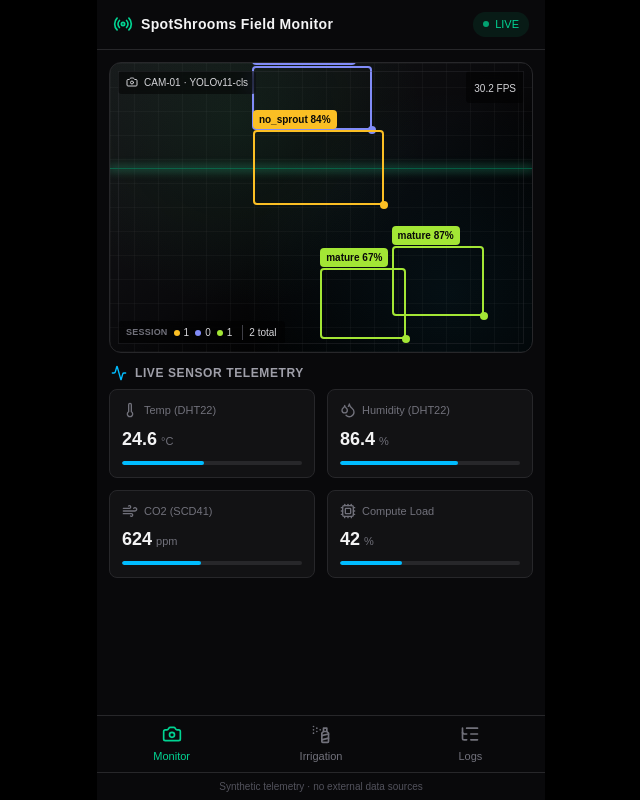
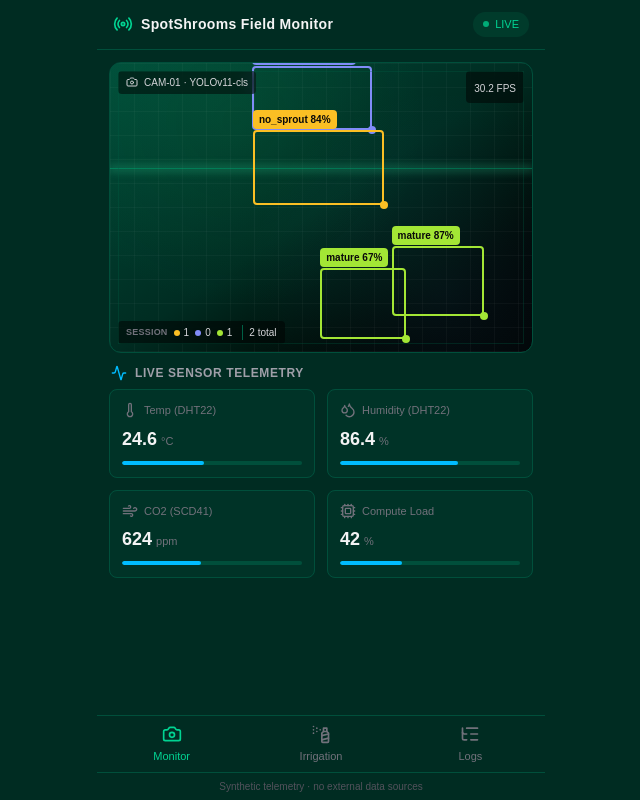
Before and after one commit to JordanW07z/IIICe-SP, a Next.js app in the folder web/: page / in a window 1280 px wide. Shown: the whole page, without its empty margins (319-959 px from the left). Built offline with nearby package versions, Linux system fonts and the light colour scheme.

Commit message:
Switch theme from black to dark green
Replaces zinc-based surfaces, borders, and backgrounds with an
emerald palette throughout, keeping accent colors (violet for
irrigation, sky for sensors) for contrast.

```diff
--- a/web/src/app/globals.css
+++ b/web/src/app/globals.css
@@ -1,7 +1,7 @@
 @import "tailwindcss";
 
 :root {
-  --background: #000000;
+  --background: #022c22;
   --foreground: #ededed;
 }
 
--- a/web/src/app/page.tsx
+++ b/web/src/app/page.tsx
@@ -435,9 +435,9 @@ export default function Home() {
   })();
 
   return (
-    <div className="h-dvh w-full bg-black text-zinc-100">
-      <div className="mx-auto flex h-dvh w-full max-w-md flex-col bg-zinc-950">
-        <header className="flex shrink-0 items-center justify-between border-b border-zinc-800 px-4 py-3">
+    <div className="h-dvh w-full bg-emerald-950 text-zinc-100">
+      <div className="mx-auto flex h-dvh w-full max-w-md flex-col bg-emerald-950">
+        <header className="flex shrink-0 items-center justify-between border-b border-emerald-900 px-4 py-3">
           <div className="flex items-center gap-2">
             <Radio className="h-5 w-5 text-emerald-400" />
             <h1 className="text-sm font-semibold tracking-wide text-zinc-100">
@@ -456,7 +456,7 @@ export default function Home() {
           {activeTab === "monitor" && (
             <>
               {/* Camera feed */}
-              <section className="relative aspect-[16/11] w-full shrink-0 overflow-hidden rounded-xl border border-zinc-800 bg-gradient-to-br from-zinc-900 via-zinc-950 to-black">
+              <section className="relative aspect-[16/11] w-full shrink-0 overflow-hidden rounded-xl border border-emerald-900 bg-gradient-to-br from-emerald-900 via-emerald-950 to-black">
                 {/* faux video texture */}
                 <div className="absolute inset-0 bg-[radial-gradient(circle_at_30%_20%,rgba(34,197,94,0.08),transparent_50%),radial-gradient(circle_at_80%_80%,rgba(56,189,248,0.08),transparent_50%)]" />
                 <div className="absolute inset-0 bg-[linear-gradient(rgba(255,255,255,0.03)_1px,transparent_1px),linear-gradient(90deg,rgba(255,255,255,0.03)_1px,transparent_1px)] bg-[size:24px_24px]" />
@@ -528,14 +528,14 @@ export default function Home() {
                       {sessionCounts[def.label] ?? 0}
                     </span>
                   ))}
-                  <span className="ml-1 border-l border-zinc-700 pl-1.5 text-[10px] font-medium text-zinc-300">
+                  <span className="ml-1 border-l border-emerald-800 pl-1.5 text-[10px] font-medium text-zinc-300">
                     {Object.values(sessionCounts).reduce((a, b) => a + b, 0)}{" "}
                     total
                   </span>
                 </div>
 
                 {/* corner reticles */}
-                <div className="pointer-events-none absolute inset-2 border border-zinc-700/30" />
+                <div className="pointer-events-none absolute inset-2 border border-emerald-800/30" />
               </section>
 
               {/* Sensor metrics */}
@@ -550,7 +550,7 @@ export default function Home() {
                   {metrics.map((metric) => (
                     <div
                       key={metric.id}
-                      className="rounded-lg border border-zinc-800 bg-zinc-900/60 p-3"
+                      className="rounded-lg border border-emerald-900 bg-emerald-900/20 p-3"
                     >
                       <div className="mb-1.5 flex items-center gap-1.5 text-zinc-500">
                         {metric.icon}
@@ -566,7 +566,7 @@ export default function Home() {
                           {metric.unit}
                         </span>
                       </div>
-                      <div className="mt-2 h-1 w-full overflow-hidden rounded-full bg-zinc-800">
+                      <div className="mt-2 h-1 w-full overflow-hidden rounded-full bg-emerald-900">
                         <div
                           className="h-full rounded-full bg-sky-400 transition-all duration-700"
                           style={{
@@ -593,7 +593,7 @@ export default function Home() {
                   Irrigation Control
                 </h2>
               </div>
-              <div className="rounded-lg border border-zinc-800 bg-zinc-900/60 p-3">
+              <div className="rounded-lg border border-emerald-900 bg-emerald-900/20 p-3">
                 <div className="flex items-center justify-between">
                   <div className="flex items-center gap-1.5 text-zinc-500">
                     <TreeDeciduous className="h-4 w-4" />
@@ -709,7 +709,7 @@ export default function Home() {
               </div>
 
               {/* Misted today */}
-              <div className="mt-3 flex-1 overflow-hidden rounded-lg border border-zinc-800 bg-zinc-900/60 p-3">
+              <div className="mt-3 flex-1 overflow-hidden rounded-lg border border-emerald-900 bg-emerald-900/20 p-3">
                 <div className="flex items-center justify-between">
                   <div className="flex items-center gap-1.5 text-zinc-500">
                     <Clock className="h-4 w-4" />
@@ -737,7 +737,7 @@ export default function Home() {
 
                   return (
                     <>
-                      <ul className="mt-2 divide-y divide-zinc-800 border-t border-zinc-800">
+                      <ul className="mt-2 divide-y divide-emerald-900 border-t border-emerald-900">
                         {pageItems.length === 0 ? (
                           <li className="py-2 text-center text-[11px] text-zinc-500">
                             No mistings yet today
@@ -761,7 +761,7 @@ export default function Home() {
                       </ul>
 
                       {pageCount > 1 && (
-                        <div className="mt-2 flex items-center justify-between border-t border-zinc-800 pt-2">
+                        <div className="mt-2 flex items-center justify-between border-t border-emerald-900 pt-2">
                           <button
                             type="button"
                             onClick={() =>
@@ -805,7 +805,7 @@ export default function Home() {
                 </h2>
               </div>
 
-              <div className="flex items-center justify-between rounded-t-lg border border-b-0 border-zinc-800 bg-zinc-900/60 px-2 py-2">
+              <div className="flex items-center justify-between rounded-t-lg border border-b-0 border-emerald-900 bg-emerald-900/20 px-2 py-2">
                 <button
                   type="button"
                   onClick={() => {
@@ -833,7 +833,7 @@ export default function Home() {
                 </button>
               </div>
 
-              <div className="rounded-b-lg border border-zinc-800 bg-zinc-900/60 p-3">
+              <div className="rounded-b-lg border border-emerald-900 bg-emerald-900/20 p-3">
                 <div className="flex items-center gap-1.5 text-zinc-500">
                   <Camera className="h-4 w-4" />
                   <span className="text-[11px] font-medium">
@@ -844,7 +844,7 @@ export default function Home() {
                   {LABEL_POOL.map((def) => (
                     <div
                       key={def.label}
-                      className="rounded-md border border-zinc-800 bg-zinc-900/80 px-2 py-1.5 text-center"
+                      className="rounded-md border border-emerald-900 bg-emerald-900/30 px-2 py-1.5 text-center"
                     >
                       <p
                         className="text-base font-semibold tabular-nums"
@@ -872,8 +872,8 @@ export default function Home() {
                 );
 
                 return (
-                  <div className="mt-3 overflow-hidden rounded-lg border border-zinc-800 bg-zinc-900/60">
-                    <div className="flex items-center justify-between border-b border-zinc-800 px-3 py-2">
+                  <div className="mt-3 overflow-hidden rounded-lg border border-emerald-900 bg-emerald-900/20">
+                    <div className="flex items-center justify-between border-b border-emerald-900 px-3 py-2">
                       <div className="flex items-center gap-1.5 text-zinc-500">
                         <Droplets className="h-4 w-4" />
                         <span className="text-[11px] font-medium">
@@ -885,7 +885,7 @@ export default function Home() {
                         {logsMistEvents.length === 1 ? "" : "s"}
                       </span>
                     </div>
-                    <ul className="divide-y divide-zinc-800">
+                    <ul className="divide-y divide-emerald-900">
                       {pageItems.length === 0 ? (
                         <li className="p-4 text-center text-[11px] text-zinc-500">
                           No mistings this day
@@ -899,7 +899,7 @@ export default function Home() {
                             <span className="text-[12px] font-medium text-zinc-200">
                               {formatHm(entry.hour, entry.minute)}
                             </span>
-                            <span className="rounded-full bg-zinc-800 px-2 py-0.5 text-[10px] font-medium text-zinc-300">
+                            <span className="rounded-full bg-emerald-900 px-2 py-0.5 text-[10px] font-medium text-zinc-300">
                               misted · {(entry.duration ?? 0).toFixed(1)}s
                             </span>
                           </li>
@@ -908,7 +908,7 @@ export default function Home() {
                     </ul>
 
                     {pageCount > 1 && (
-                      <div className="flex items-center justify-between border-t border-zinc-800 px-3 py-2">
+                      <div className="flex items-center justify-between border-t border-emerald-900 px-3 py-2">
                         <button
                           type="button"
                           onClick={() => setLogsPage((p) => Math.max(0, p - 1))}
@@ -939,7 +939,7 @@ export default function Home() {
           )}
         </main>
 
-        <nav className="grid shrink-0 grid-cols-3 border-t border-zinc-800 bg-zinc-950">
+        <nav className="grid shrink-0 grid-cols-3 border-t border-emerald-900 bg-emerald-950">
           {TABS.map((tab) => (
             <button
               key={tab.id}
@@ -957,7 +957,7 @@ export default function Home() {
           ))}
         </nav>
 
-        <footer className="shrink-0 border-t border-zinc-800 px-4 py-1.5 text-center">
+        <footer className="shrink-0 border-t border-emerald-900 px-4 py-1.5 text-center">
           <p className="text-[10px] text-zinc-600">
             Synthetic telemetry · no external data sources
           </p>
```
